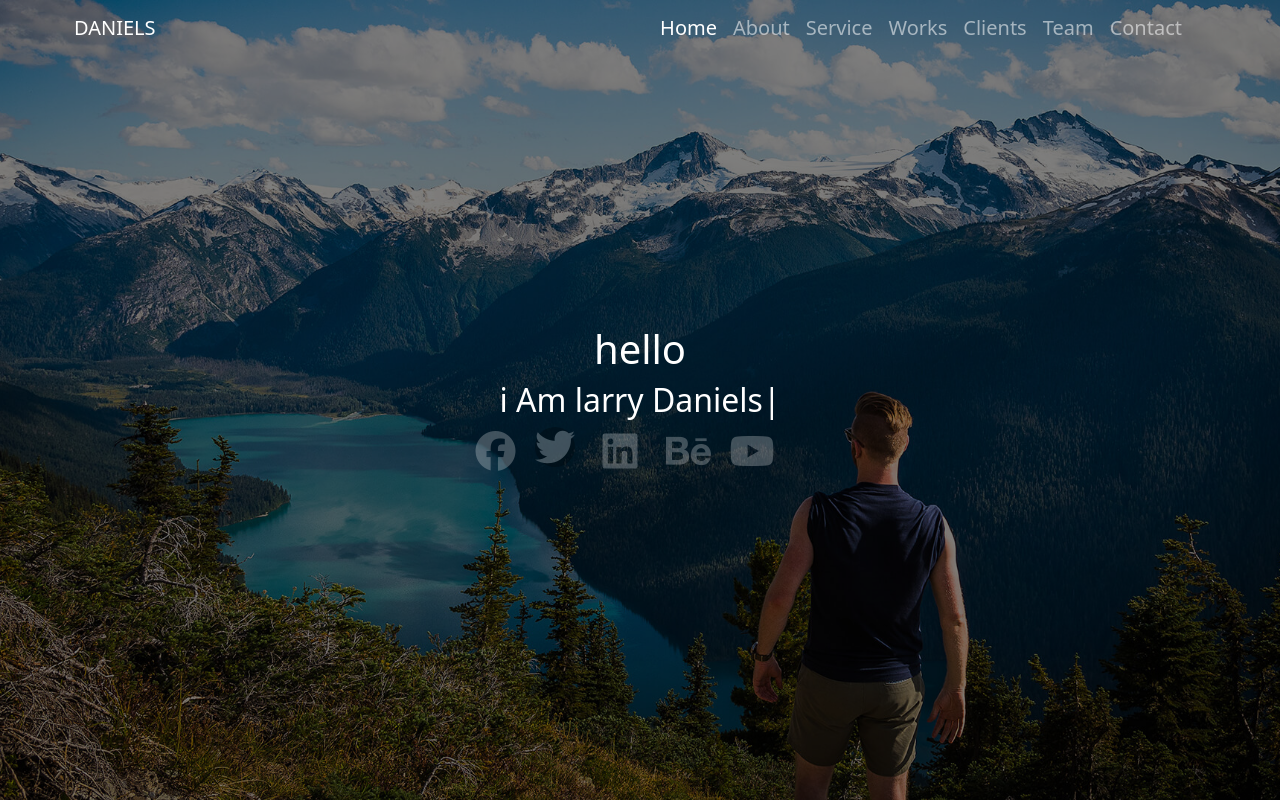
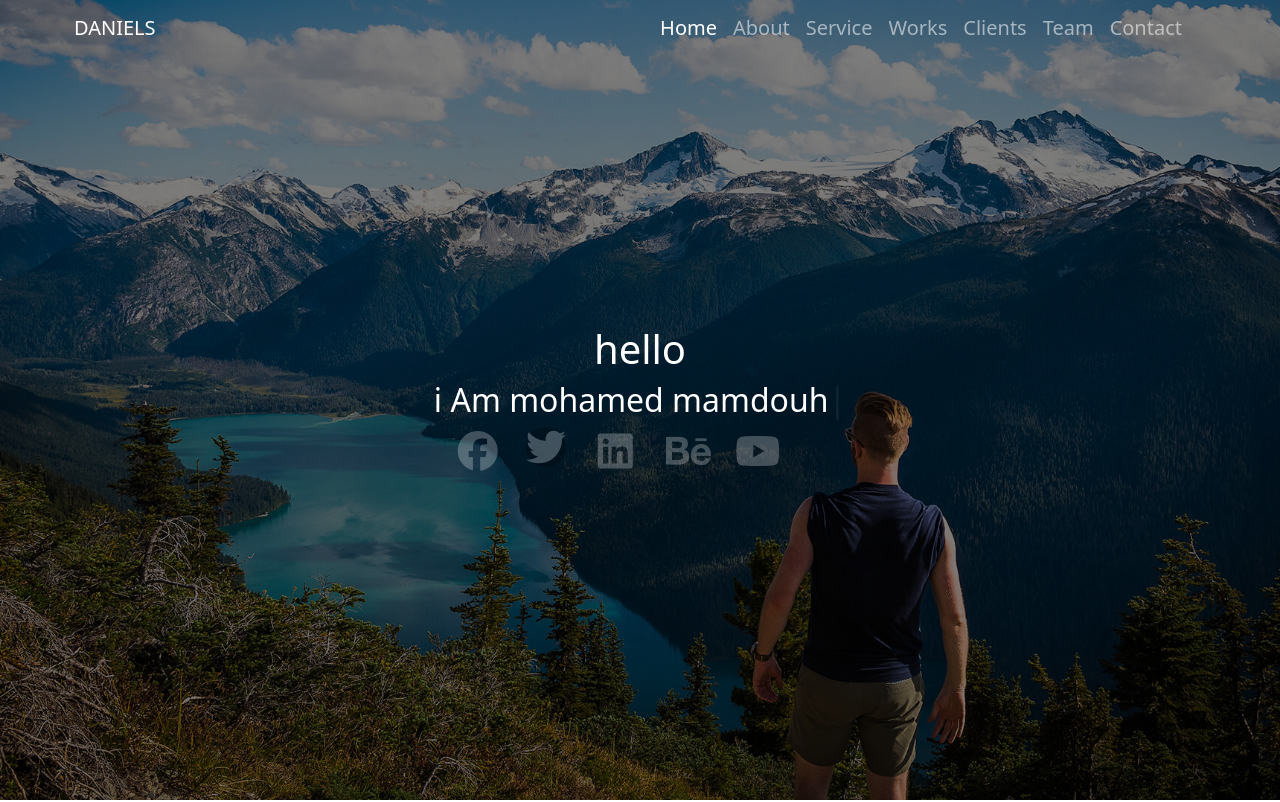
Before and after one commit to Mamdouh-192/Portfolio-App, a plain HTML site: page index.html in a window 1280 px wide. Shown: the top 802 px of the page. Drawn offline with nearby package versions, Linux system fonts and the light colour scheme.

Commit message:
edit my skills

```diff
--- a/index.html
+++ b/index.html
@@ -390,7 +390,7 @@
 <!-- end section works -->
 <!-- end section works -->
 
-<!-- start section claint -->
+<!-- start section Clint -->
 <!-- start section claint -->
 <!-- start section claint -->
 <section id="claint" class="my-claint mt-4 mb-4 ">
@@ -629,7 +629,7 @@
   <!-- Setup and start animation! -->
   <script>
     var typed = new Typed('#element', {
-      strings: ['Devloper', 'Designr','larry Daniels'],
+      strings: ['Devloper', 'frontend','mohamed mamdouh'],
       typeSpeed: 50,
     });
   </script>
```
